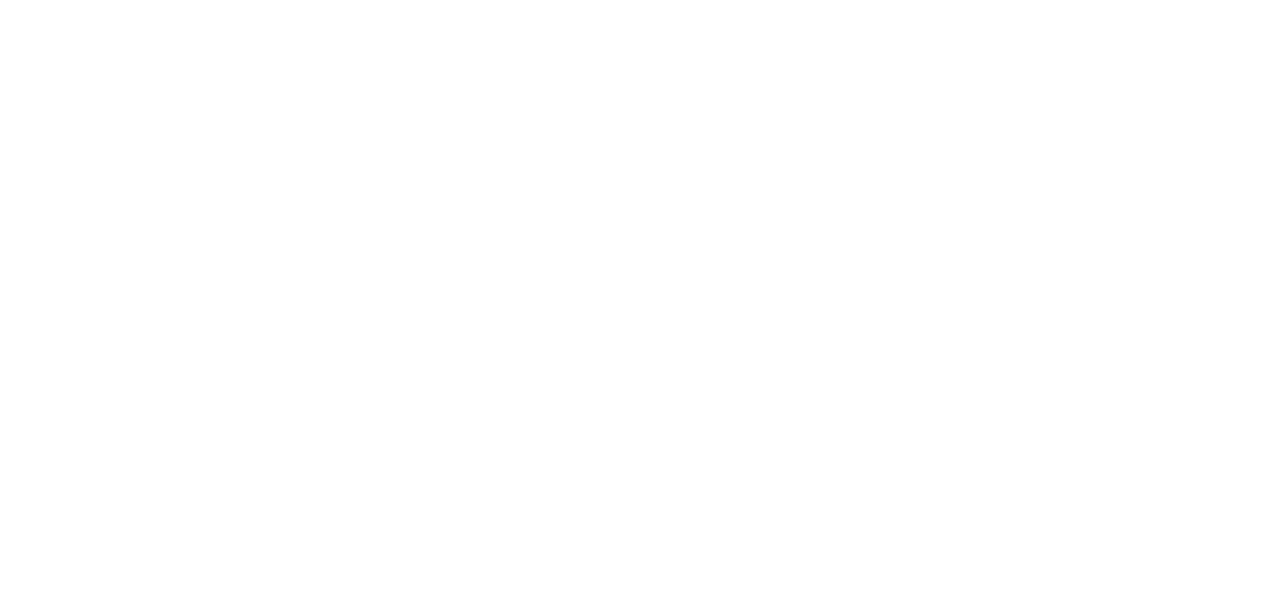
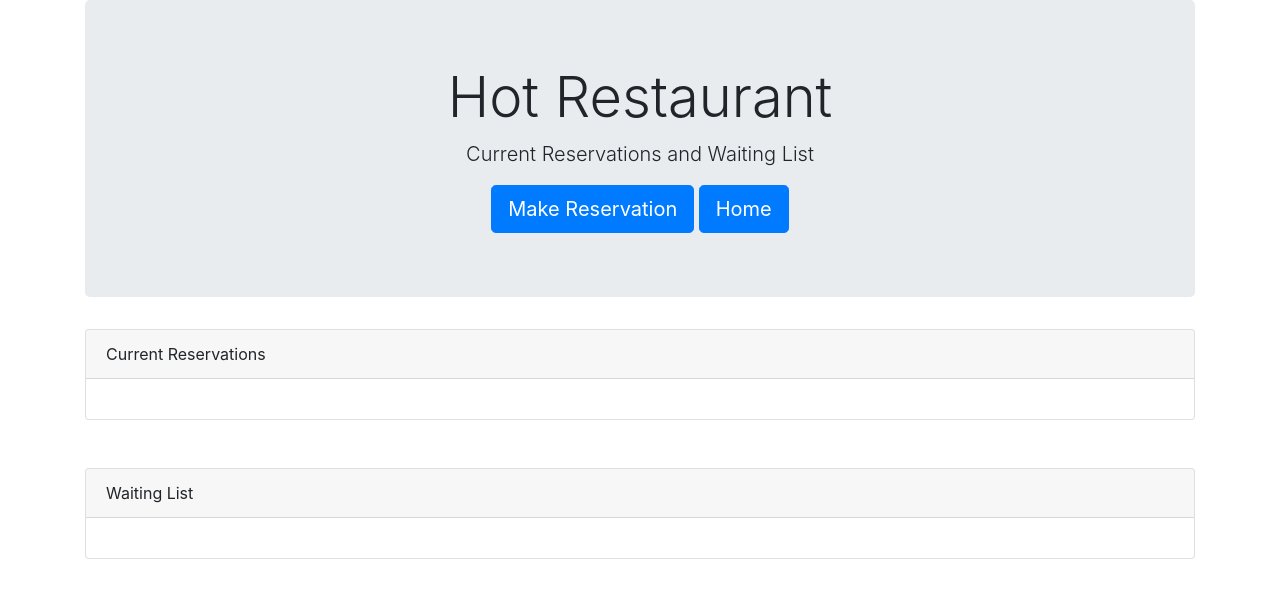
Before and after one commit to gustavogibo/hot-restaurant, a website: page views.html in a window 1280 px wide. Drawn offline with nearby package versions, Linux system fonts and the light colour scheme.

Commit message:
view.html updated with the basic html structure

```diff
--- a/views.html
+++ b/views.html
@@ -0,0 +1,56 @@
+<!doctype html>
+<html lang="en">
+
+<head>
+    <!-- Required meta tags -->
+    <meta charset="utf-8">
+    <meta name="viewport" content="width=device-width, initial-scale=1, shrink-to-fit=no">
+
+    <!-- Bootstrap CSS -->
+    <link rel="stylesheet" href="https://stackpath.bootstrapcdn.com/bootstrap/4.1.0/css/bootstrap.min.css" integrity="sha384-9gVQ4dYFwwWSjIDZnLEWnxCjeSWFphJiwGPXr1jddIhOegiu1FwO5qRGvFXOdJZ4"
+        crossorigin="anonymous">
+    <link rel="stylesheet" type="text/css" media="screen" href="style.css" />
+    <title>Tables Page</title>
+</head>
+
+<body>
+
+    <div class="container">
+        <div class="jumbotron text-center">
+            <h1 class="display-4 ">Hot Restaurant</h1>
+            <p class="lead">Current Reservations and Waiting List</p>
+            <a class="btn btn-primary btn-lg" href="/form" role="button">Make Reservation</a>
+            <a class="btn btn-primary btn-lg" href="/index" role="button">Home</a>
+        </div>
+
+        <!-- CARD -->
+        <div class="card">
+            <div class="card-header">
+                Current Reservations
+            </div>
+            <div class="card-body">
+
+            </div>
+        </div>
+        <br><br>
+        <div class="card">
+            <div class="card-header">
+                Waiting List
+            </div>
+            <div class="card-body">
+
+            </div>
+        </div>
+    </div>
+
+    <!-- Optional JavaScript -->
+    <!-- jQuery first, then Popper.js, then Bootstrap JS -->
+    <script src="https://code.jquery.com/jquery-3.3.1.slim.min.js" integrity="sha384-q8i/X+965DzO0rT7abK41JStQIAqVgRVzpbzo5smXKp4YfRvH+8abtTE1Pi6jizo"
+        crossorigin="anonymous"></script>
+    <script src="https://cdnjs.cloudflare.com/ajax/libs/popper.js/1.14.0/umd/popper.min.js" integrity="sha384-cs/chFZiN24E4KMATLdqdvsezGxaGsi4hLGOzlXwp5UZB1LY//20VyM2taTB4QvJ"
+        crossorigin="anonymous"></script>
+    <script src="https://stackpath.bootstrapcdn.com/bootstrap/4.1.0/js/bootstrap.min.js" integrity="sha384-uefMccjFJAIv6A+rW+L4AHf99KvxDjWSu1z9VI8SKNVmz4sk7buKt/6v9KI65qnm"
+        crossorigin="anonymous"></script>
+</body>
+
+</html>
```
Also changed, not shown: form.html (+1 -1 lines).
